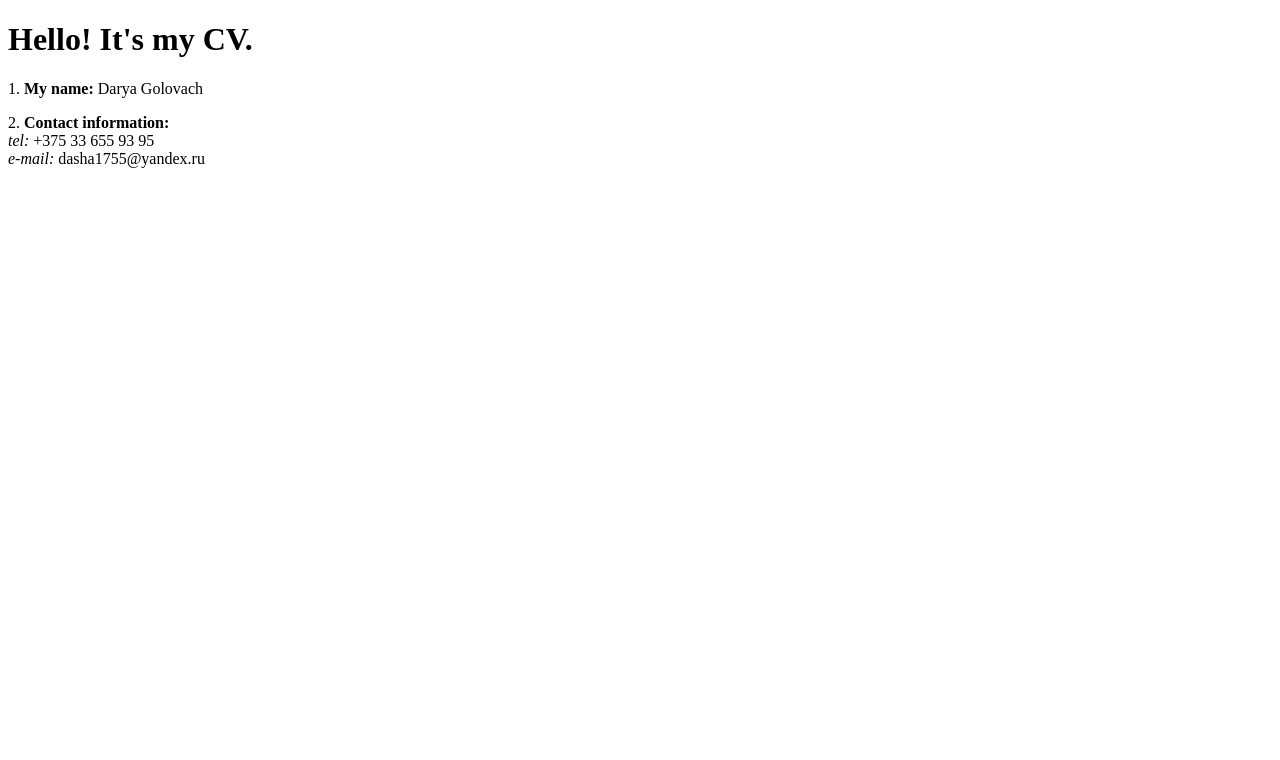
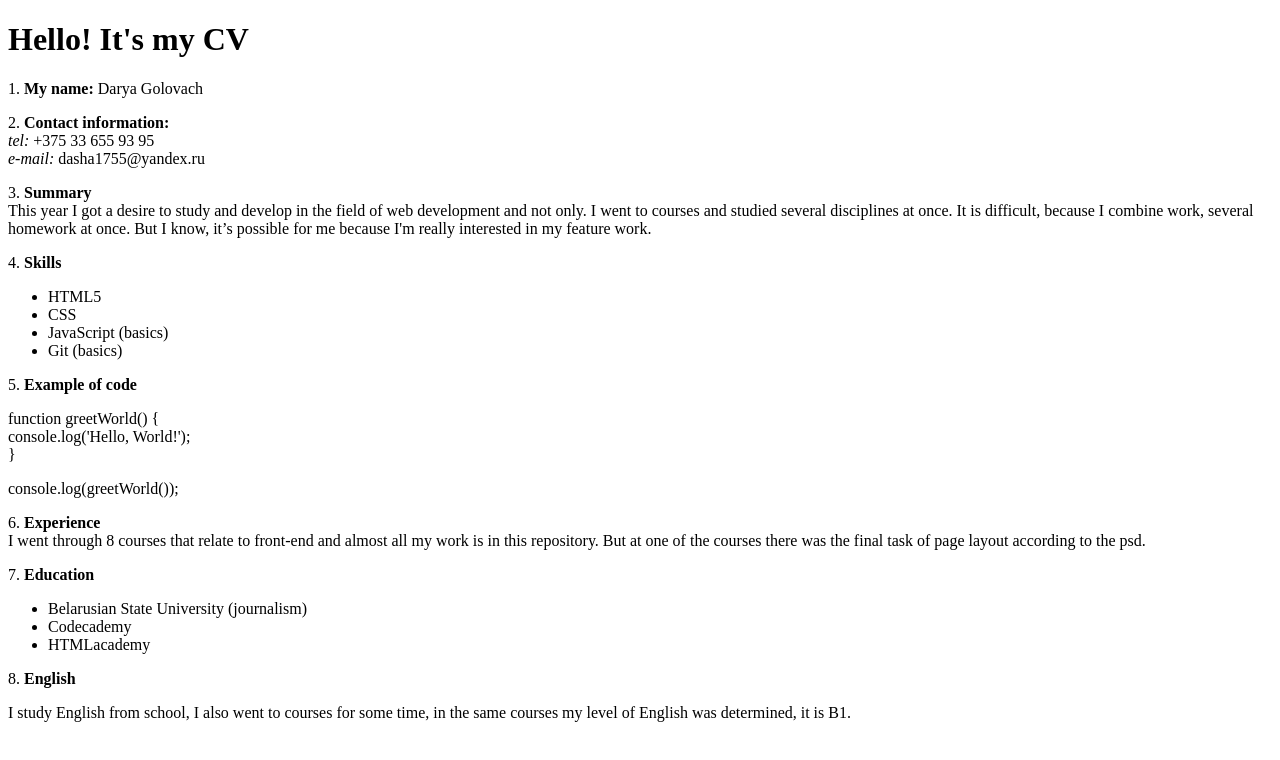
Before and after one commit to Darya-V/rsschool-cv, a plain HTML site: page index.html in a window 1280 px wide. Drawn offline with Linux system fonts and the light colour scheme.

Commit message:
add cv-html

```diff
--- a/index.html
+++ b/index.html
@@ -5,17 +5,49 @@
         <title>My CV</title>
     </head>
     <body>
-        <h1>Hello! It's my CV.</h1>
+        <h1>Hello! It's my CV</h1>
 
-        <div>
+        <div class="contactinfo">
             <p>1. <strong>My name:</strong> Darya Golovach</p>
-            <p>2. <strong>Contact information: </strong><br>
+            <p class="contacts">2. <strong>Contact information: </strong><br>
                 <em>tel:</em> +375 33 655 93 95<br>
                 <em>e-mail:</em> dasha1755@yandex.ru
             </p>
         </div>
+        <div class="skills">
+            <p>3. <strong>Summary</strong><br>
+                This year I got a desire to study and develop in the field of web development and not only. I went to courses and studied several disciplines at once. It is difficult, because I combine work, several homework at once. But I know, it’s possible for me because I'm really interested in my feature work.
+            </p>
+            <p>4.	<strong>Skills </strong></p>
+            <ul>
+                <li>HTML5</li>
+                <li>CSS</li>
+                <li>JavaScript (basics)</li>
+                <li>Git (basics)</li>
+            </ul>
+        </div>
 
+        <div class="example">
+            <p>5.<strong> Example of code</strong></p>
+            <p class="code">function greetWorld() { <br>
+                console.log('Hello, World!');<br>
+                }</p>
+            <p class="code">console.log(greetWorld());</p>
+        </div>
 
+        <div class="education">
+            <p>6. <strong>Experience</strong><br>
+            I went through 8 courses that relate to front-end and almost all my work is in this repository. But at one of the courses there was the final task of page layout according to the psd.
+            </p>
+            <p>7.	<strong>Education</strong></p>
+            <ul>
+                <li>Belarusian State University (journalism)</li>
+                <li>Codecademy</li>
+                <li> HTMLacademy</li>
+            </ul>
+            <p>8. <strong>English</strong></p>
+            <p>I study English from school, I also went to courses for some time, in the same courses my level of English was determined, it is B1.</p>
+        </div>
 
     </body>
 
```
